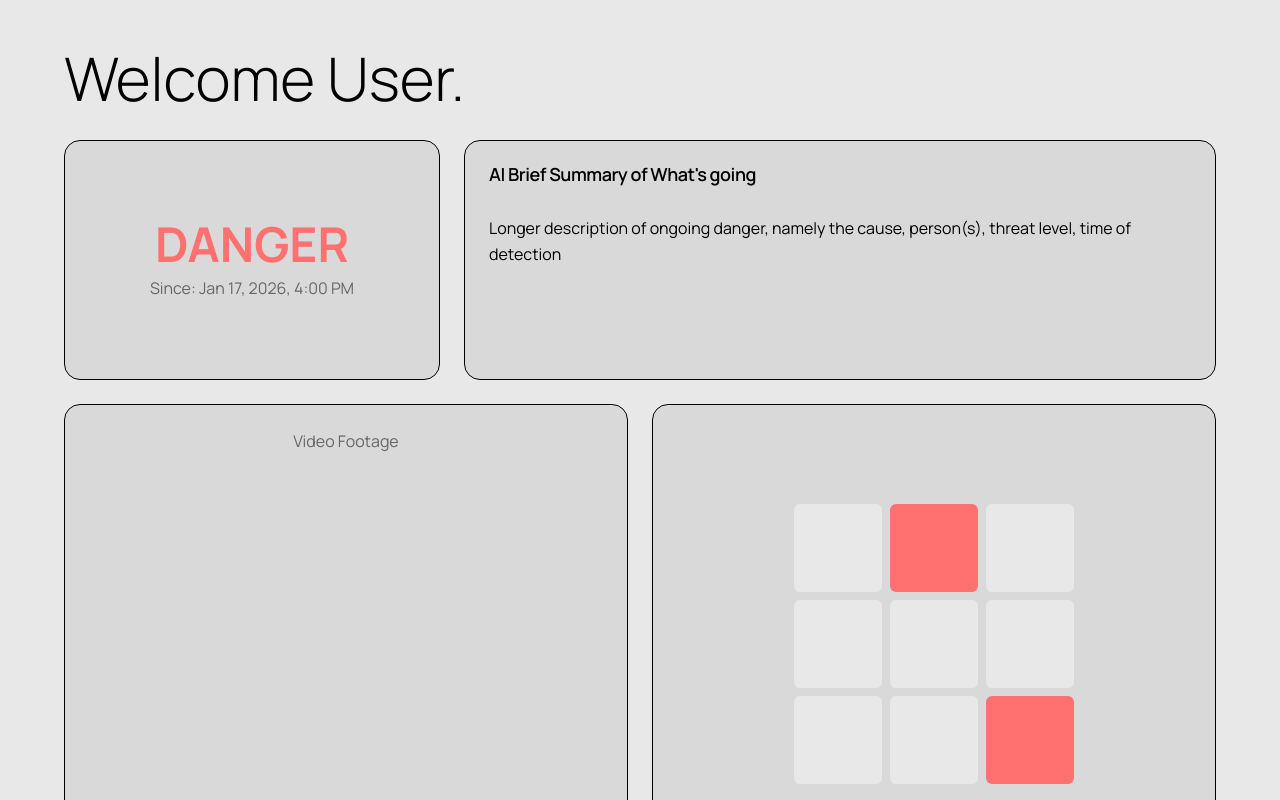
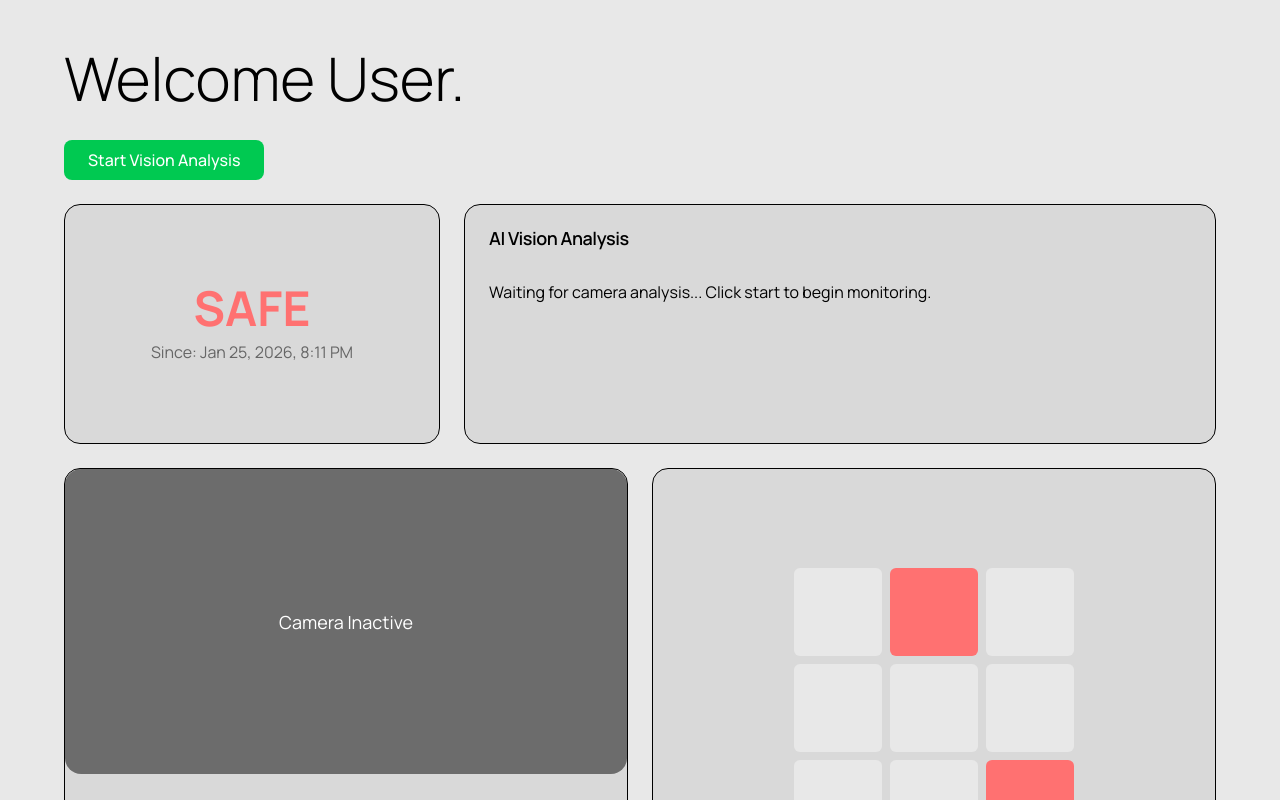
Before and after one commit to xiongian/nexhacks, a Next.js app: page /dashboard in a window 1280 px wide. Shown: the top 800 px of the page. Built offline with nearby package versions, Linux system fonts and the light colour scheme.

Commit message:
Overshoot text updates in dashboard

```diff
--- a/app/dashboard/page.tsx
+++ b/app/dashboard/page.tsx
@@ -4,19 +4,28 @@ import { WarningWidget } from "@/components/dashboard/WarningWidget"
 import { AISummary } from "@/components/dashboard/SituationSummary"
 import { VideoFeed } from "@/components/dashboard/VideoFeed"
 import { PersonLocator } from "@/components/dashboard/PersonLocator"
+import { useOvershootVision } from "@/components/dashboard/useOvershootVision"
 
 export default function DashboardPage() {
-  // Placeholder data - will be replaced with API calls
   const username = "User"
+  const { currentResult, error, startVision, stopVision, isActive, videoRef } = useOvershootVision()
 
-  const warningData = {
-    level: "DANGER",
-    since: new Date("2026-01-17T16:00:00"),
+  // Use vision results if available, otherwise fallback to defaults
+  const warningData = currentResult ? {
+    level: currentResult.dangerLevel >= 7 ? "DANGER" :
+           currentResult.dangerLevel >= 4 ? "WARNING" : "SAFE",
+    since: currentResult.timestamp,
+  } : {
+    level: "SAFE",
+    since: new Date(),
   }
 
-  const summaryData = {
-    title: "AI Brief Summary of What's going",
-    description: "Longer description of ongoing danger, namely the cause, person(s), threat level, time of detection",
+  const summaryData = currentResult ? {
+    title: `AI Analysis - Threat Level ${currentResult.dangerLevel}/10`,
+    description: currentResult.text,
+  } : {
+    title: "AI Vision Analysis",
+    description: "Waiting for camera analysis... Click start to begin monitoring.",
   }
 
   const personGrid = [
@@ -33,6 +42,26 @@ export default function DashboardPage() {
           Welcome {username}.
         </h1>
 
+        {/* Controls */}
+        <div className="mb-6 flex gap-4 items-center">
+          <button
+            onClick={isActive ? stopVision : startVision}
+            className={`px-6 py-2 rounded-lg font-medium transition-colors ${
+              isActive
+                ? 'bg-red-500 hover:bg-red-600 text-white'
+                : 'bg-green-500 hover:bg-green-600 text-white'
+            }`}
+          >
+            {isActive ? 'Stop Vision Analysis' : 'Start Vision Analysis'}
+          </button>
+          {error && (
+            <span className="text-red-500 text-sm">{error}</span>
+          )}
+          {isActive && (
+            <span className="text-green-500 text-sm">Vision analysis active</span>
+          )}
+        </div>
+
         {/* First row: Warning Widget + AI Summary */}
         <div className="flex flex-row gap-4 sm:gap-6 mb-4 sm:mb-6 min-h-[30vh]">
           <WarningWidget level={warningData.level} since={warningData.since} />
@@ -41,7 +70,7 @@ export default function DashboardPage() {
 
         {/* Second row: Video Feed + Person Locator */}
         <div className="flex flex-row gap-4 sm:gap-6 min-h-[60vh]">
-          <VideoFeed />
+          <VideoFeed ref={videoRef} isActive={isActive} />
           <PersonLocator grid={personGrid} />
         </div>
       </div>
--- a/components/dashboard/VideoFeed.tsx
+++ b/components/dashboard/VideoFeed.tsx
@@ -1,27 +1,35 @@
 "use client"
 
 import { Card, CardContent } from "@/components/ui/card"
+import { forwardRef } from "react"
 
 interface VideoFeedProps {
   streamUrl?: string
+  isActive?: boolean
 }
 
-export function VideoFeed({ streamUrl }: VideoFeedProps) {
+export const VideoFeed = forwardRef<HTMLVideoElement, VideoFeedProps>(
+  ({ streamUrl, isActive = false }, ref) => {
     return (
       <Card className="h-full min-h-[60vh] sm:min-h-[60vh] flex-1">
-      <CardContent className="flex items-center justify-center h-full p-0">
-        {streamUrl ? (
+        <CardContent className="flex items-center justify-center h-full p-0 relative">
           <video
+            ref={ref}
             src={streamUrl}
             autoPlay
             muted
-            loop
+            playsInline
             className="w-full h-full object-cover rounded-2xl"
           />
-        ) : (
-          <span className="text-muted-foreground">Video Footage</span>
+          {!isActive && !streamUrl && (
+            <div className="absolute inset-0 flex items-center justify-center bg-black/50 rounded-2xl">
+              <span className="text-white text-lg">Camera Inactive</span>
+            </div>
           )}
         </CardContent>
       </Card>
     )
   }
+)
+
+VideoFeed.displayName = "VideoFeed"
--- /dev/null
+++ b/components/dashboard/useOvershootVision.ts
@@ -0,0 +1,125 @@
+"use client"
+
+import { useState, useRef, useEffect, useCallback } from 'react'
+import { RealtimeVision } from '@overshoot/sdk'
+
+interface VisionResult {
+  text: string
+  dangerLevel: number
+  timestamp: Date
+}
+
+interface UseOvershootVisionReturn {
+  isActive: boolean
+  currentResult: VisionResult | null
+  error: string | null
+  startVision: () => Promise<void>
+  stopVision: () => Promise<void>
+  videoRef: React.RefObject<HTMLVideoElement>
+}
+
+export function useOvershootVision(): UseOvershootVisionReturn {
+  const [isActive, setIsActive] = useState(false)
+  const [currentResult, setCurrentResult] = useState<VisionResult | null>(null)
+  const [error, setError] = useState<string | null>(null)
+  const videoRef = useRef<HTMLVideoElement>(null)
+  const visionRef = useRef<RealtimeVision | null>(null)
+
+  const extractDangerLevel = useCallback((text: string): number => {
+    // Extract danger level from text (assuming format like "Danger level: 7/10" or similar)
+    const levelMatch = text.match(/(\d+)\/10/i) || text.match(/level\s*(\d+)/i)
+    if (levelMatch) {
+      const level = parseInt(levelMatch[1])
+      return Math.min(Math.max(level, 1), 10) // Clamp between 1-10
+    }
+
+    // Fallback: analyze keywords for danger level
+    const dangerKeywords = ['danger', 'threat', 'emergency', 'critical', 'warning']
+    const movementKeywords = ['sudden', 'fast', 'rapid', 'quick']
+
+    let score = 1
+    const lowerText = text.toLowerCase()
+
+    dangerKeywords.forEach(keyword => {
+      if (lowerText.includes(keyword)) score += 2
+    })
+
+    movementKeywords.forEach(keyword => {
+      if (lowerText.includes(keyword)) score += 1
+    })
+
+    return Math.min(score, 10)
+  }, [])
+
+  const startVision = useCallback(async () => {
+    if (!videoRef.current) {
+      setError('Video element not available')
+      return
+    }
+
+    try {
+      setError(null)
+
+      // Initialize vision with the same configuration as the backend
+      const vision = new RealtimeVision({
+        apiUrl: 'https://cluster1.overshoot.ai/api/v0.2',
+        apiKey: 'ovs_8ecb8c7d11ea73ef6b99395c4c48fc9f',
+        prompt: 'Describe the danger on a scale of 1 to 10. Increase score if sudden movements.',
+        videoElement: videoRef.current,
+        onResult: (result) => {
+          const text = result.result || "No text detected"
+          const dangerLevel = extractDangerLevel(text)
+
+          const visionResult: VisionResult = {
+            text,
+            dangerLevel,
+            timestamp: new Date()
+          }
+
+          setCurrentResult(visionResult)
+          console.log('Overshoot result:', visionResult)
+        }
+      })
+
+      visionRef.current = vision
+      await vision.start()
+      setIsActive(true)
+      console.log('Camera & vision started')
+
+    } catch (err) {
+      const errorMessage = err instanceof Error ? err.message : 'Unknown error starting vision'
+      setError(errorMessage)
+      console.error('Error starting vision:', err)
+    }
+  }, [extractDangerLevel])
+
+  const stopVision = useCallback(async () => {
+    if (visionRef.current) {
+      try {
+        await visionRef.current.stop()
+        setIsActive(false)
+        console.log('Camera stopped')
+      } catch (err) {
+        console.error('Error stopping vision:', err)
+      }
+    }
+  }, [])
+
+  // Cleanup on unmount
+  useEffect(() => {
+    return () => {
+      if (visionRef.current) {
+        visionRef.current.stop().catch(console.error)
+      }
+    }
+  }, [])
+
+  return {
+    isActive,
+    currentResult,
+    error,
+    startVision,
+    stopVision,
+    videoRef
+  }
+}
```
Also changed, not shown: 2 other files (tests, documents, lock files or other folders). Lines whose indentation alone changed are shown as unchanged.
